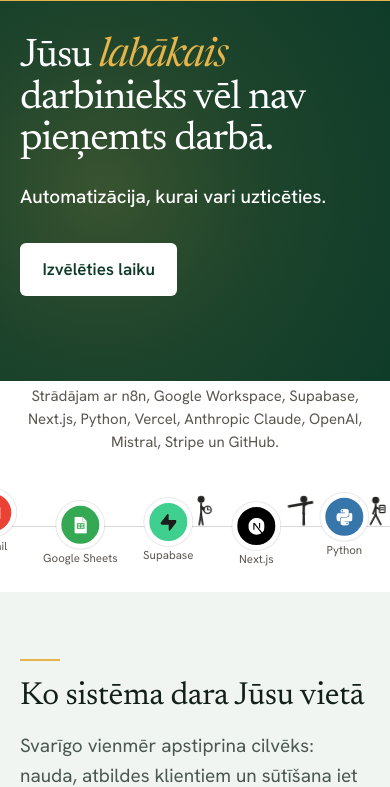
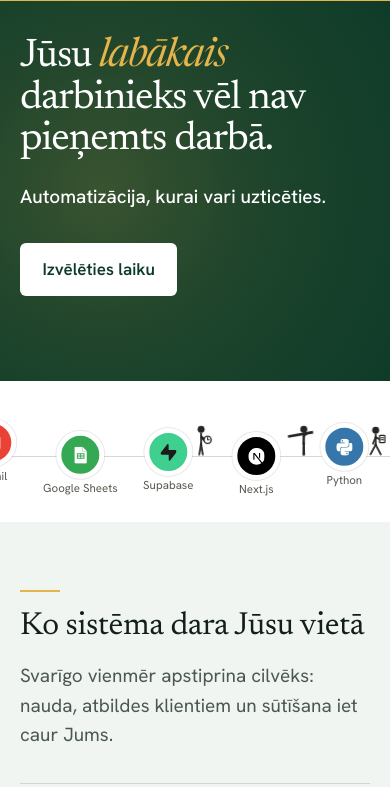
Before and after one commit to ArtefyCraft/website, a plain HTML site: page index.html in a window 390 px wide. Shown: the part 66-853 px from the top of the page. Drawn offline with Linux system fonts and the light colour scheme.

Commit message:
Tools row: the sentence listing the tools is removed
Why: the owner on 2026-11-17, looking at the line "Strādājam ar n8n, Google Workspace, ... Stripe un GitHub." under the tools row: "es domāju šo tekstu arī var noņemt".
Decisions: only that paragraph and its one CSS rule (.vtools p) go; the logos keep their name labels (shown on hover on desk, always on touch screens); the unlinked /kandidats/ copy is left as it is.
Breaks/changes: the logo row now starts about 58 px under the hero on desk and 40 px on phone (was about 105 px).

Co-Authored-By: Claude Opus 5.5 <noreply@anthropic.com>

```diff
--- a/index.html
+++ b/index.html
@@ -1280,7 +1280,6 @@ a,button,.btn,.vb2,.vpath-btn{transition:color .4s ease,background-color .4s eas
 
 
 .vtools{padding-top:clamp(1.5rem,4vh,2.5rem);text-align:center}
-.vtools p{color:var(--muted);font-size:var(--fs-small);max-width:44em;margin:0 auto}
 
 
 .vfeat .vh2{max-width:16em}
@@ -1675,7 +1674,6 @@ dialog.dlg{border-radius:var(--r)}
 
 <!-- ============ RĪKI ============ -->
 <section class="vtools" aria-label="Rīki" data-pg="sakums">
-  <div class="wrap"><p>Strādājam ar n8n, Google Workspace, Supabase, Next.js, Python, Vercel, Anthropic Claude, OpenAI, Mistral, Stripe un GitHub.</p></div>
   <div class="vnet">
     <div class="vnet-track">
     <ul class="vnet-row">
```
Also changed, not shown: src/site_core.html (+0 -2 lines).
